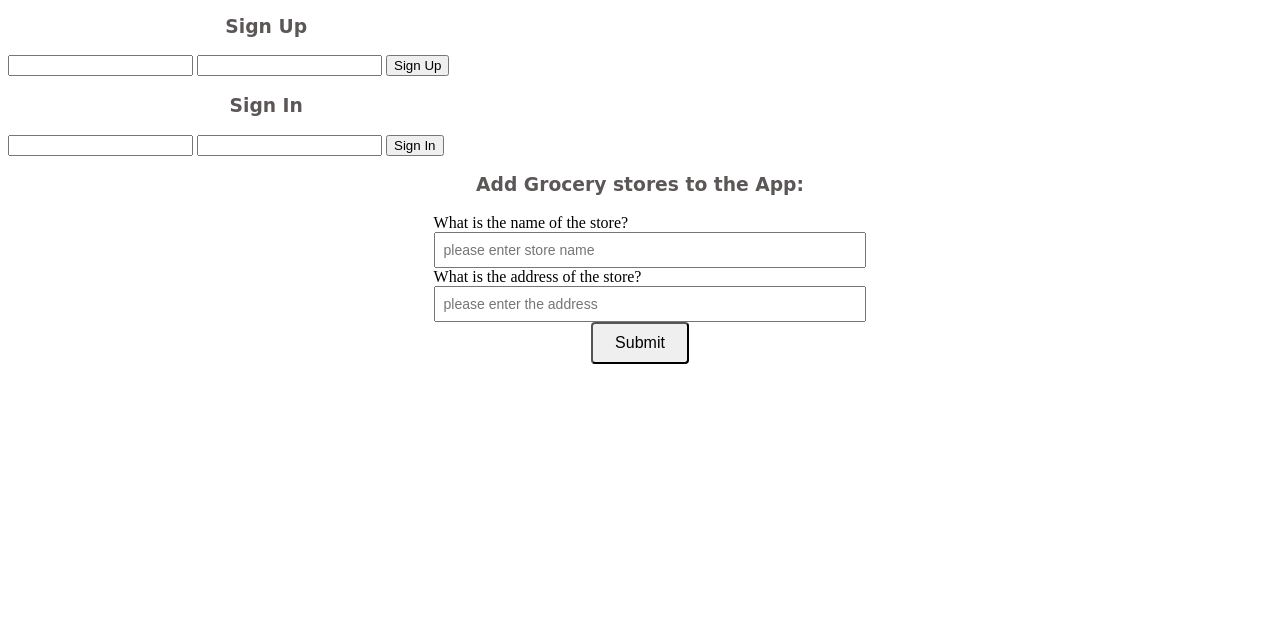
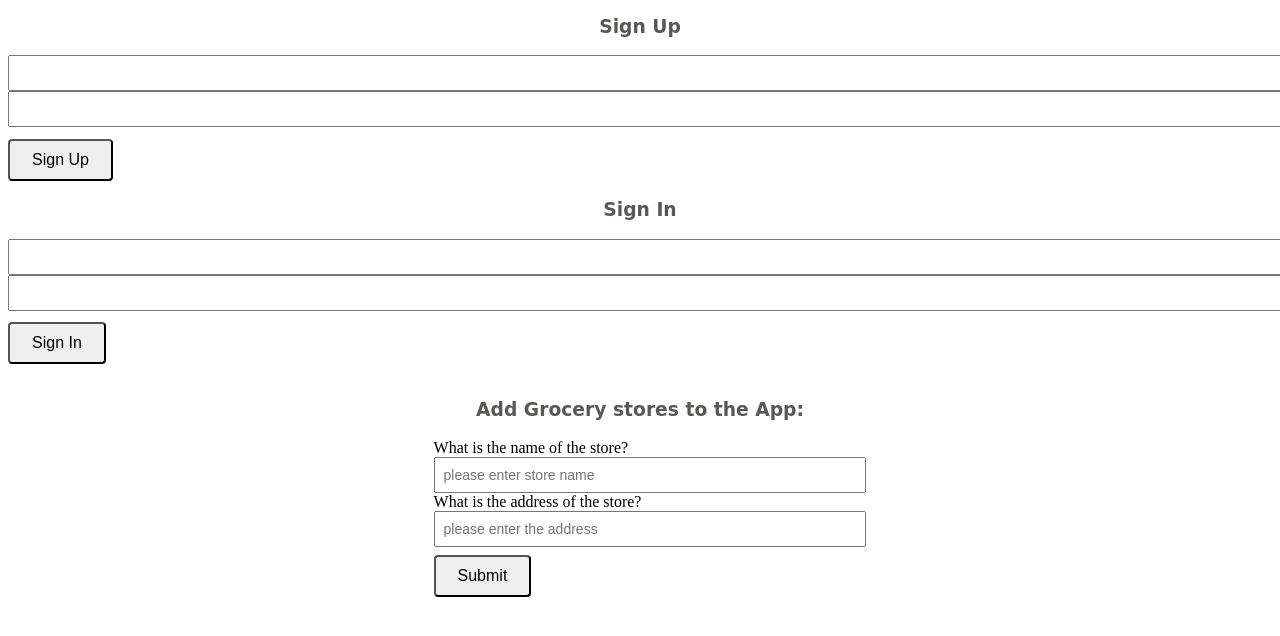
Before and after one commit to kelz877/weekFive, a plain HTML site: page wednesday/index.html in a window 1280 px wide. Shown: the part 110-746 px from the top of the page. Drawn offline with Linux system fonts and the light colour scheme; no server answers; a script that the page names is missing; a web font is replaced by a local one.

Commit message:
updated CSS

```diff
--- a/wednesday/style.css
+++ b/wednesday/style.css
@@ -5,16 +5,22 @@ h1, h3 {
 
 #mainContainer{
     display: flex;
-    justify-content: flex-start;
-    align-items: flex-start;
+
     flex-direction: column;
 }
 
+#logInInfo {
+    display: flex;
+    flex-direction: column;
+}
 
 header {
     align-self: center;
 }
 #addStoreForm {
+    align-self: center;
+}
+#authenticationForm{
     align-self: center;
 }
 #listOfStores{
@@ -26,6 +32,8 @@ header {
     padding: 10px 22px;
     font-size: 1rem;
     transition-duration: .4s;
+    margin-top: .5em;
+    margin-bottom: 1em;
 }
 #submitButton:hover {
     background-color: #4CAF50;
@@ -36,7 +44,7 @@ h3 {
     text-align: center;
 }
 
-#storeTextBox{
+#storeTextBox, #email, #password, #userEmail, #userPassword {
     width: 100%;
     font-size: 14px;
     padding: .5rem;
@@ -48,7 +56,7 @@ h3 {
     padding: .5rem;
 }
 
-#buttonContainer {
+.buttonContainer {
     display: flex;
     flex-direction: column;
 }
@@ -67,6 +75,35 @@ h3 {
     flex-direction: column;
     align-items: flex-start;
     justify-content: flex-start;
+    font-size: 14px;
 }
 
-.newStoreInfo
+
+
+#signUpButton {
+    align-self: center;
+    border-radius: 4px;
+    padding: 10px 22px;
+    font-size: 1rem;
+    transition-duration: .4s;
+    margin-top: .7em;
+
+}
+#signUpButton:hover {
+    background-color: #4CAF50;
+    color: white;
+}
+
+#signInButton {
+    align-self: center;
+    border-radius: 4px;
+    padding: 10px 22px;
+    font-size: 1rem;
+    transition-duration: .4s;
+    margin-top: .7em;
+    margin-bottom: 1em;
+}
+#signInButton:hover {
+    background-color: #4CAF50;
+    color: white;
+}
```
